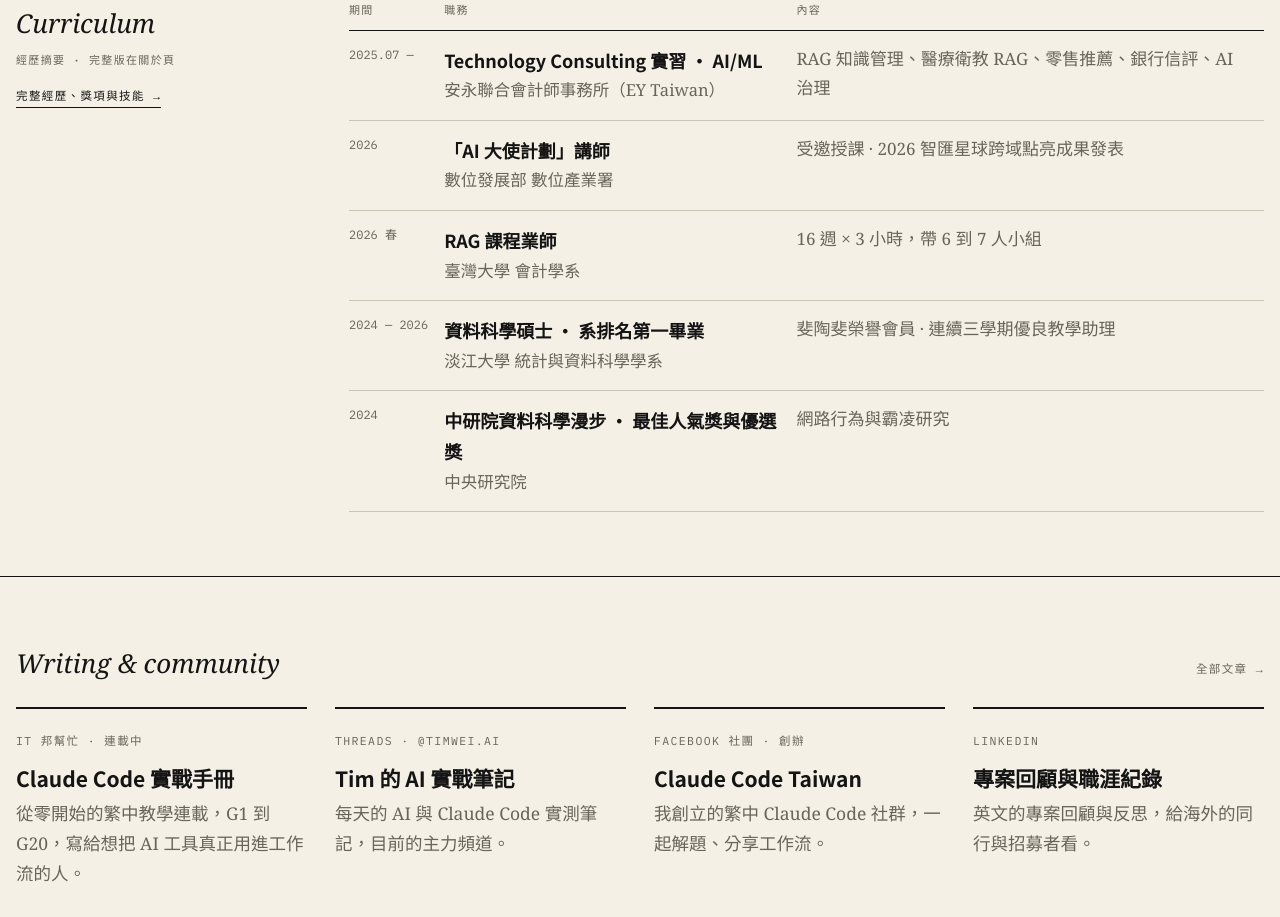
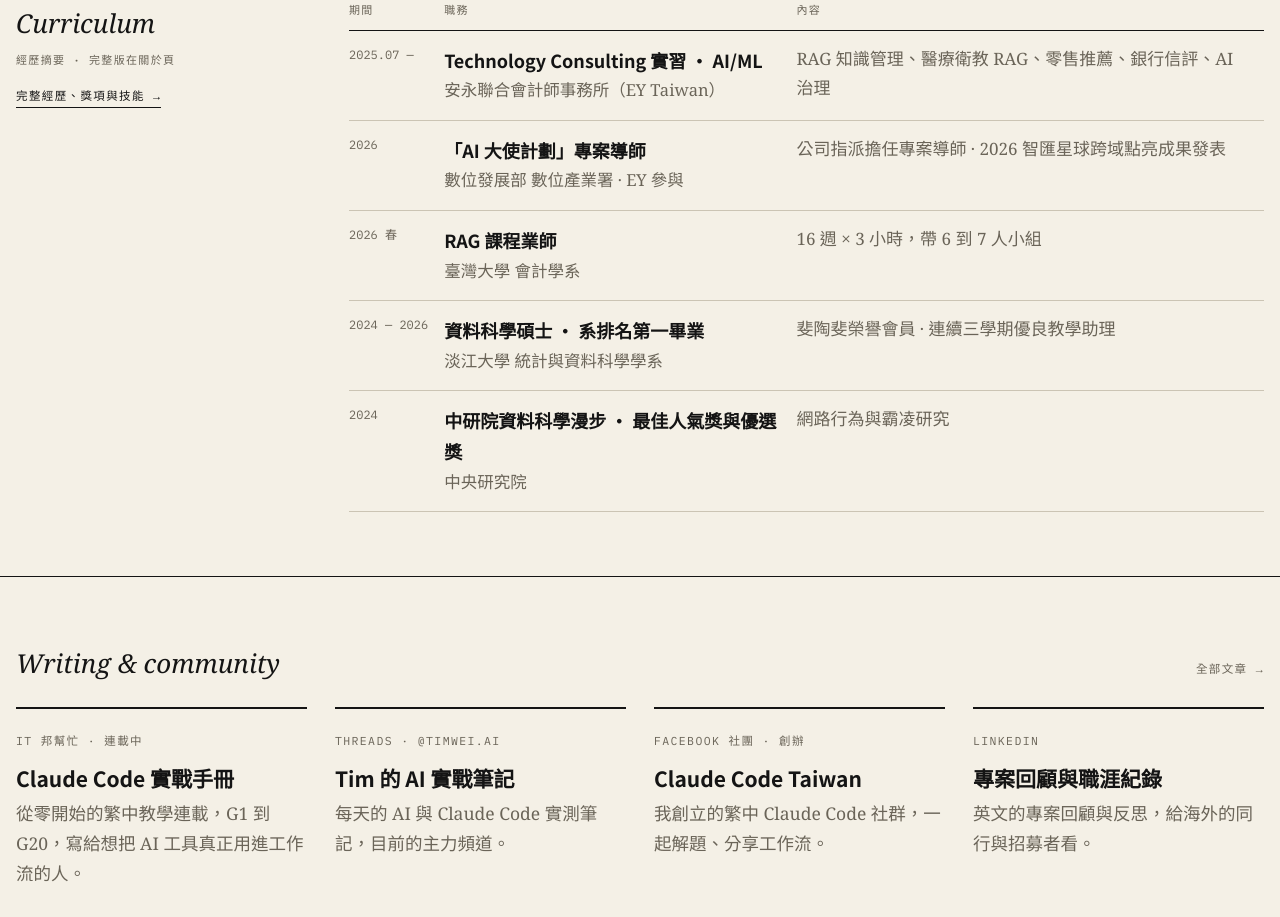
Before and after one commit to timwei0801/timwei0801, a Vue app in the folder portfolio/: page / in a window 1280 px wide. Shown: the part 2660-3577 px from the top of the page. Built offline with nearby package versions, Linux system fonts and the light colour scheme.

Commit message:
fix(copy): AI Ambassador program — EY-assigned project mentor, not invited lecturer

```diff
--- a/portfolio/src/i18n/en.ts
+++ b/portfolio/src/i18n/en.ts
@@ -119,7 +119,7 @@
     cols: ['When', 'Role', 'Notes'],
     rows: [
       { when: '2025.07 —', role: 'Technology Consulting Intern · AI/ML', org: 'Ernst & Young (EY Taiwan)', note: 'RAG knowledge system, patient-education RAG, retail recommender, bank credit scoring, AI governance' },
-      { when: '2026', role: 'Lecturer, AI Ambassador program', org: 'Ministry of Digital Affairs, Administration for Digital Industries', note: 'Invited lecturer · 2026 showcase' },
+      { when: '2026', role: 'Project mentor, AI Ambassador program', org: 'Ministry of Digital Affairs, Administration for Digital Industries · with EY', note: 'Assigned by EY as project mentor · 2026 showcase' },
       { when: 'Spring 2026', role: 'RAG course mentor', org: 'NTU Dept. of Accounting', note: '16 weeks × 3 hours, a team of 6 to 7' },
       { when: '2024 — 2026', role: 'M.S. Data Science · ranked #1 graduate', org: 'Tamkang University, Statistics & Data Science', note: 'Phi Tau Phi honorary member · outstanding TA three semesters running' },
       { when: '2024', role: 'Best Popularity + Merit, Data Science Stroll', org: 'Academia Sinica', note: 'Internet use & cyberbullying research' },
@@ -201,7 +201,7 @@
             '<strong>Retail ML recommender</strong>: a real-time product recommendation engine for a major retail chain (PoC), covering most in-store SKUs, combining user behavior with product nutrition data, refreshed in 5-minute batches.',
             '<strong>Bank credit scoring</strong>: contributed to a credit scoring model for a banking client; completed SAS Viya training and supported the client through platform onboarding and model pipeline setup.',
             '<strong>AI model governance</strong>: fairness, explainability and AI capability evaluation for enterprise clients, delivering SHAP feature-importance analysis and multi-dimension fairness audit reports.',
-            "<strong>Teaching and outreach</strong>: EY corporate mentor guiding a team of 6 to 7 students through a 16-week RAG project at NTU Accounting (Spring 2026, completed); invited lecturer for the Ministry of Digital Affairs' AI Ambassador program.",
+            "<strong>Teaching and outreach</strong>: EY corporate mentor guiding a team of 6 to 7 students through a 16-week RAG project at NTU Accounting (Spring 2026, completed); and, assigned by EY, project mentor in the Ministry of Digital Affairs' AI Ambassador program, guiding participants to completion and the 2026 showcase.",
           ],
         },
         {
--- a/portfolio/src/i18n/zh-TW.ts
+++ b/portfolio/src/i18n/zh-TW.ts
@@ -121,7 +121,7 @@
     cols: ['期間', '職務', '內容'],
     rows: [
       { when: '2025.07 —', role: 'Technology Consulting 實習 · AI/ML', org: '安永聯合會計師事務所（EY Taiwan）', note: 'RAG 知識管理、醫療衛教 RAG、零售推薦、銀行信評、AI 治理' },
-      { when: '2026', role: '「AI 大使計劃」講師', org: '數位發展部 數位產業署', note: '受邀授課 · 2026 智匯星球跨域點亮成果發表' },
+      { when: '2026', role: '「AI 大使計劃」專案導師', org: '數位發展部 數位產業署 · EY 參與', note: '公司指派擔任專案導師 · 2026 智匯星球跨域點亮成果發表' },
       { when: '2026 春', role: 'RAG 課程業師', org: '臺灣大學 會計學系', note: '16 週 × 3 小時，帶 6 到 7 人小組' },
       { when: '2024 — 2026', role: '資料科學碩士 · 系排名第一畢業', org: '淡江大學 統計與資料科學學系', note: '斐陶斐榮譽會員 · 連續三學期優良教學助理' },
       { when: '2024', role: '中研院資料科學漫步 · 最佳人氣獎與優選獎', org: '中央研究院', note: '網路行為與霸凌研究' },
@@ -204,7 +204,7 @@
             '<strong>零售業 ML 推薦系統</strong>：為某大型連鎖通路開發即時商品推薦引擎（PoC 階段），涵蓋線下門市大部分上架品項，結合使用者行為與商品營養素資料，推薦結果以 5 分鐘批次更新。',
             '<strong>銀行信用評分模型</strong>：參與某銀行信用評分模型的開發，完成 SAS Viya 專業課程培訓，並協助銀行端導入 SAS Viya 平台與建立模型流程。',
             '<strong>AI 模型治理</strong>：負責企業客戶 ML 模型的公平性、可解釋性與 AI 能力評估，輸出 SHAP 特徵重要性分析與多維度公平性審計報告，協助客戶識別模型風險。',
-            '<strong>教學與產業推廣</strong>：以 EY 企業導師身份於臺大會計系帶領 6 到 7 人團隊完成 16 週 RAG 專案（2026 春季，已結案）；並受邀擔任數位發展部「AI 大使計劃」講師。',
+            '<strong>教學與產業推廣</strong>：以 EY 企業導師身份於臺大會計系帶領 6 到 7 人團隊完成 16 週 RAG 專案（2026 春季，已結案）；並以 EY 指派的專案導師身份，參與數位發展部「AI 大使計劃」，帶領學員完成專案並出席 2026 成果發表。',
           ],
         },
         {
```
